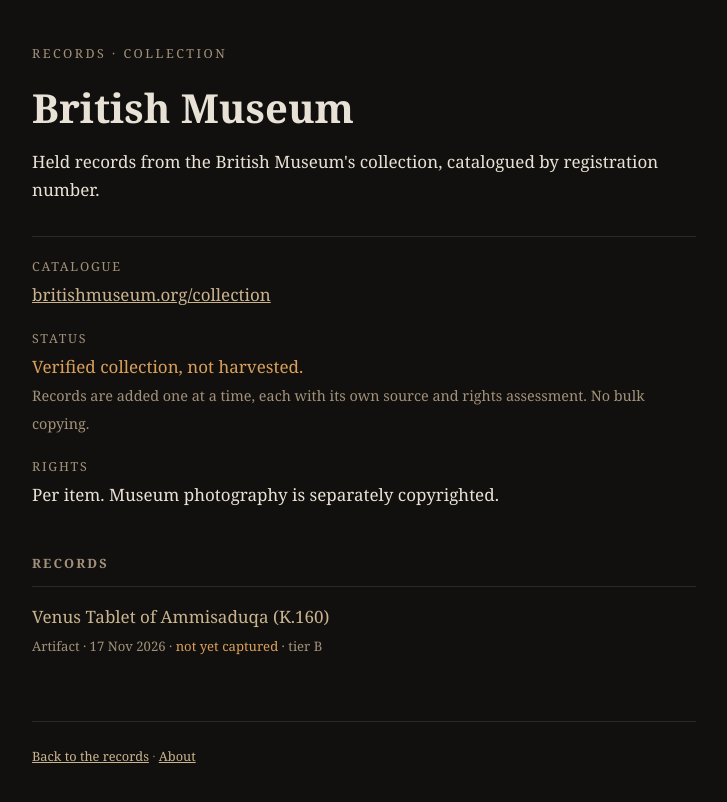
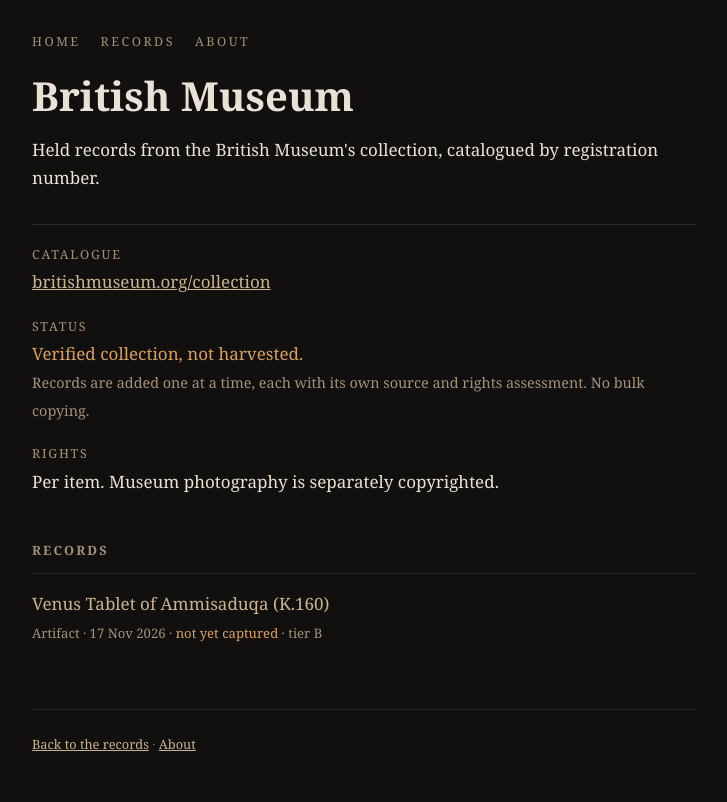
Before and after one commit to hippolicalotapus/Akashic-Records, a plain HTML site: page records/collection/british-museum.html in a window 1280 px wide. Shown: the whole page, without its empty margins (276-1003 px from the left). Drawn offline with Linux system fonts and the light colour scheme.

Commit message:
Update british-museum.html

```diff
--- a/records/collection/british-museum.html
+++ b/records/collection/british-museum.html
@@ -33,7 +33,11 @@
 </head>
 <body>
 
-<p class="kicker"><a href="../index.html">Records</a> · Collection</p>
+<nav style="display:flex;gap:1.25rem;font-size:.78rem;text-transform:uppercase;letter-spacing:.2em;color:#a2917a;margin-bottom:1.25rem">
+  <a href="../../index.html" style="color:inherit;text-decoration:none">Home</a>
+  <a href="../index.html" style="color:inherit;text-decoration:none">Records</a>
+  <a href="../../about.html" style="color:inherit;text-decoration:none">About</a>
+</nav>
 <h1>British Museum</h1>
 
 <p>Held records from the British Museum's collection, catalogued by registration number.</p>
```
